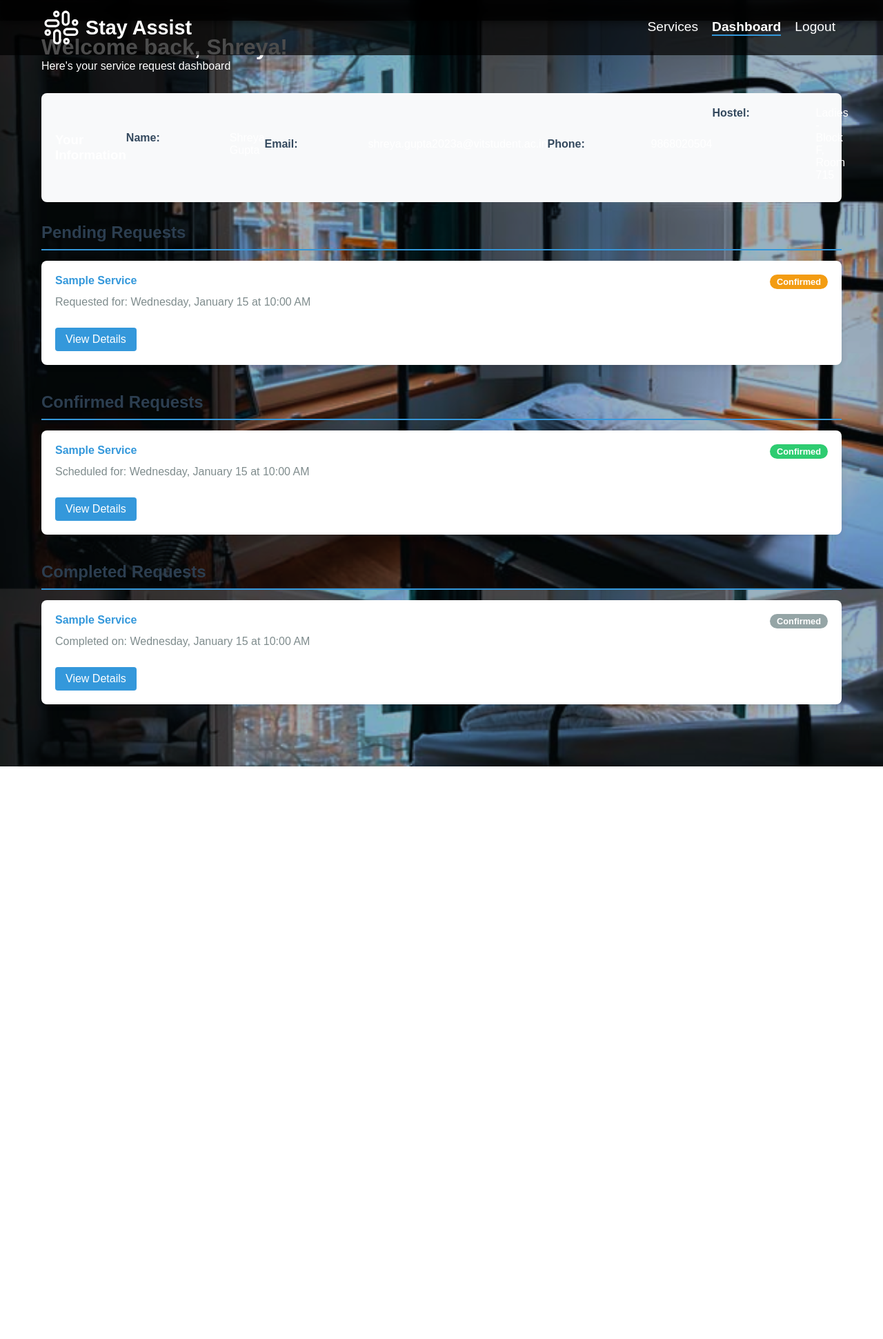
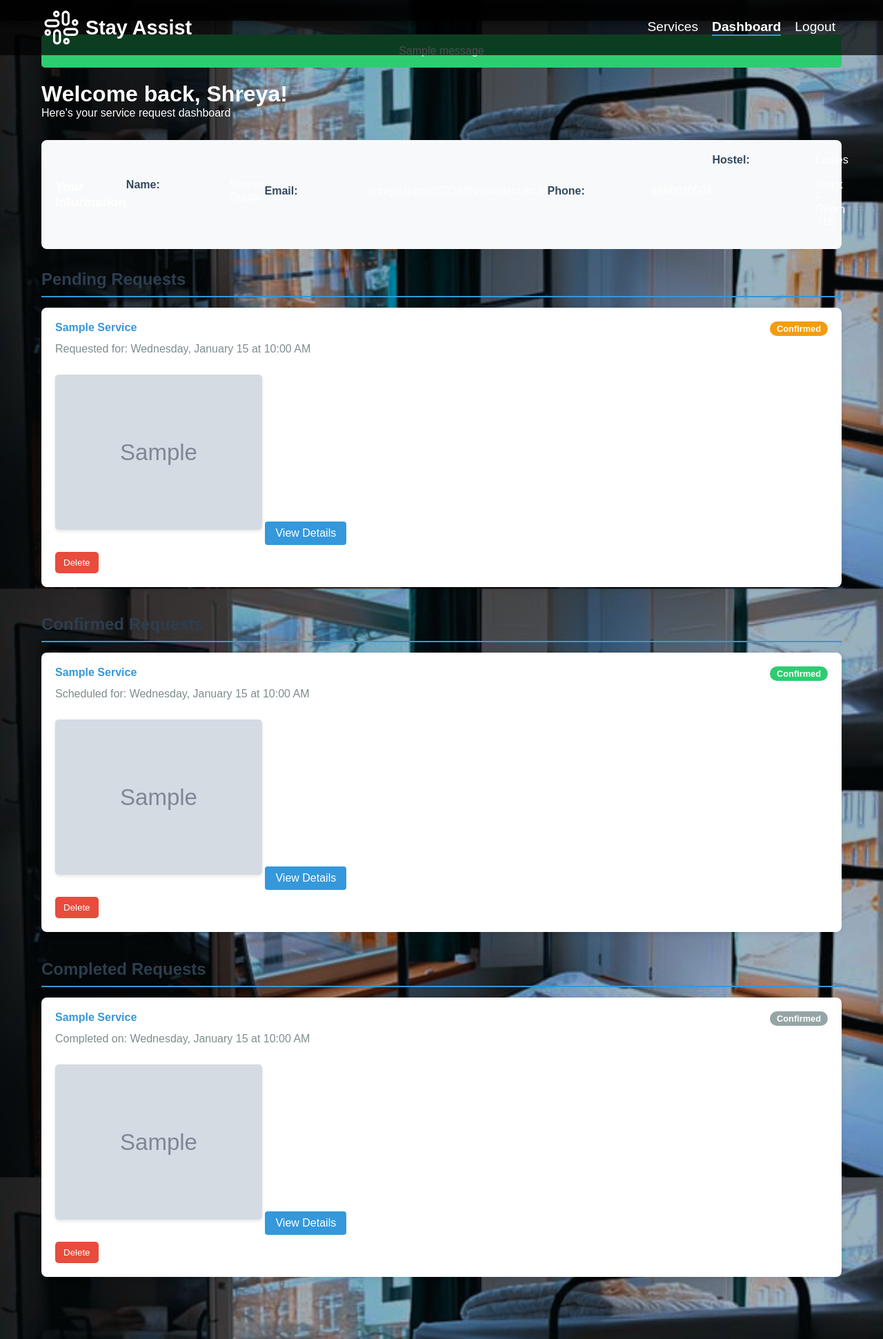
Before and after one commit to Hansaj19/Stay_Assist_new, a Flask app: template stayassist/Stay_Assist/website/templates/user_dashboard.html in a window 1280 px wide. Shown: the whole page at 69% size. Before the commit the page ends 1111 px from the top, so only its background shows below. Run offline with Flask 3, Linux system fonts and the light colour scheme; tables that the repository leaves empty hold one stand-in row (values such as "Sample post"); the template is opened without the code that fills it: values that come from a table or form of the project are taken from there, most other values are stand-ins (such as "Sample title", 1, 10 or a date in 2020); grey boxes marked "Sample" are stand-in pictures; one stand-in notice (Sample message) is shown.

Commit message:
changed: feature.css, book_service.hmtl, user_dshboard.html

```diff
--- a/stayassist/Stay_Assist/website/static/css/features.css
+++ b/stayassist/Stay_Assist/website/static/css/features.css
@@ -549,3 +549,10 @@ body {
     color: #3498db;
     border-bottom: 2px solid #3498db;
 }
+.request-image {
+    max-width: 200px;
+    height: auto;
+    margin: 10px 0;
+    border-radius: 5px;
+    box-shadow: 0 2px 5px rgba(0,0,0,0.1);
+}
--- a/stayassist/Stay_Assist/website/templates/user_dashboard.html
+++ b/stayassist/Stay_Assist/website/templates/user_dashboard.html
@@ -6,6 +6,20 @@
     <title>My Dashboard | Stay Assist</title>
     <link rel="stylesheet" href="{{ url_for('static', filename='css/features.css') }}">
     <style>
+        .btn-delete {
+            background-color: #e74c3c;
+            color: white;
+            border: none;
+            padding: 8px 12px;
+            border-radius: 5px;
+            cursor: pointer;
+            margin-top: 10px;
+        }
+
+        .btn-delete:hover {
+            background-color: #c0392b;
+        }
+
         .dashboard-container {
             max-width: 1200px;
             margin: 30px auto;
@@ -102,6 +116,31 @@
         .info-value {
             flex: 1;
         }
+
+        /* Added styling for request images */
+        .request-image {
+            max-width: 300px;
+            height: auto;
+            margin: 10px 0;
+            border-radius: 5px;
+            box-shadow: 0 2px 5px rgba(0,0,0,0.1);
+        }
+
+        /* Added styling for flash messages */
+        .alert {
+            padding: 15px;
+            margin-bottom: 20px;
+            border-radius: 5px;
+            text-align: center;
+        }
+        .alert-success {
+            background-color: #2ecc71;
+            color: white;
+        }
+        .alert-error {
+            background-color: #e74c3c;
+            color: white;
+        }
     </style>
 </head>
 <body>
@@ -120,6 +159,15 @@
     </div>
 
     <div class="dashboard-container">
+        <!-- Flash Messages -->
+        {% with messages = get_flashed_messages(with_categories=true) %}
+            {% if messages %}
+                {% for category, message in messages %}
+                    <div class="alert alert-{{ category }}">{{ message }}</div>
+                {% endfor %}
+            {% endif %}
+        {% endwith %}
+
         <div class="greeting">
             <h1>Welcome back, {{ user.first_name }}!</h1>
             <p>Here's your service request dashboard</p>
@@ -166,7 +214,16 @@
                     {% elif request.service_type == 'furniture' %}
                         <p>Furniture Type: {{ request.get_service_data().get('furniture_type', 'Not specified') }}</p>
                     {% endif %}
+                    {% if request.image_url %}
+                        <img src="{{ request.image_url }}"
+                             alt="Request Image"
+                             class="request-image">
+                    {% endif %}
                     <a href="{{ url_for('auth.booking_confirmation', request_id=request.id) }}" class="btn-view">View Details</a>
+                    <form action="{{ url_for('auth.delete_request', request_id=request.id) }}" method="POST" class="delete-form" onsubmit="return confirmDelete();">
+
+                        <button type="submit" class="btn-delete">Delete</button>
+                    </form>
                 </div>
                 {% endfor %}
             {% else %}
@@ -186,7 +243,25 @@
                     </div>
                     <div class="request-date">Scheduled for: {{ request.date.strftime('%A, %B %d at %I:%M %p') }}</div>
                     <p>{{ request.issue_description }}</p>
+                    {% if request.service_type == 'cleaning' %}
+                        <p>Frequency: {{ request.get_service_data().get('frequency', 'One-time') }}</p>
+                    {% elif request.service_type == 'pest' %}
+                        <p>Pest Type: {{ request.get_service_data().get('pest_type', 'Not specified') }}</p>
+                    {% elif request.service_type == 'ac' %}
+                        <p>Service Type: {{ request.get_service_data().get('service_type', 'General') }}</p>
+                    {% elif request.service_type == 'furniture' %}
+                        <p>Furniture Type: {{ request.get_service_data().get('furniture_type', 'Not specified') }}</p>
+                    {% endif %}
+                    {% if request.image_url %}
+                        <img src="{{ request.image_url }}"
+                             alt="Request Image"
+                             class="request-image">
+                    {% endif %}
                     <a href="{{ url_for('auth.booking_confirmation', request_id=request.id) }}" class="btn-view">View Details</a>
+                    <form action="{{ url_for('auth.delete_request', request_id=request.id) }}" method="POST" class="delete-form" onsubmit="return confirmDelete();">
+
+                        <button type="submit" class="btn-delete">Delete</button>
+                    </form>
                 </div>
                 {% endfor %}
             {% else %}
@@ -206,7 +281,25 @@
                     </div>
                     <div class="request-date">Completed on: {{ request.date.strftime('%A, %B %d at %I:%M %p') }}</div>
                     <p>{{ request.issue_description }}</p>
+                    {% if request.service_type == 'cleaning' %}
+                        <p>Frequency: {{ request.get_service_data().get('frequency', 'One-time') }}</p>
+                    {% elif request.service_type == 'pest' %}
+                        <p>Pest Type: {{ request.get_service_data().get('pest_type', 'Not specified') }}</p>
+                    {% elif request.service_type == 'ac' %}
+                        <p>Service Type: {{ request.get_service_data().get('service_type', 'General') }}</p>
+                    {% elif request.service_type == 'furniture' %}
+                        <p>Furniture Type: {{ request.get_service_data().get('furniture_type', 'Not specified') }}</p>
+                    {% endif %}
+                    {% if request.image_url %}
+                        <img src="{{ request.image_url }}"
+                             alt="Request Image"
+                             class="request-image">
+                    {% endif %}
                     <a href="{{ url_for('auth.booking_confirmation', request_id=request.id) }}" class="btn-view">View Details</a>
+                    <form action="{{ url_for('auth.delete_request', request_id=request.id) }}" method="POST" class="delete-form" onsubmit="return confirmDelete();">
+
+                        <button type="submit" class="btn-delete">Delete</button>
+                    </form>
                 </div>
                 {% endfor %}
             {% else %}
@@ -216,9 +309,14 @@
     </div>
 
     <script>
-        // Format dates nicely
+        // JavaScript for delete confirmation
+        function confirmDelete() {
+            return confirm('Are you sure you want to delete this request? This action cannot be undone.');
+        }
+
+        // Format dates nicely (already handled by Jinja2, so this is optional)
         document.addEventListener('DOMContentLoaded', function() {
-            // Any additional JavaScript can go here
+            // Any additional JavaScript can go here if needed
         });
     </script>
 </body>
```
Also changed, not shown: stayassist/Stay_Assist/website/templates/book_service.html (+34 -7 lines), stayassist/Stay_Assist/website/templates/userInput.html (deleted, +0 -53 lines).
